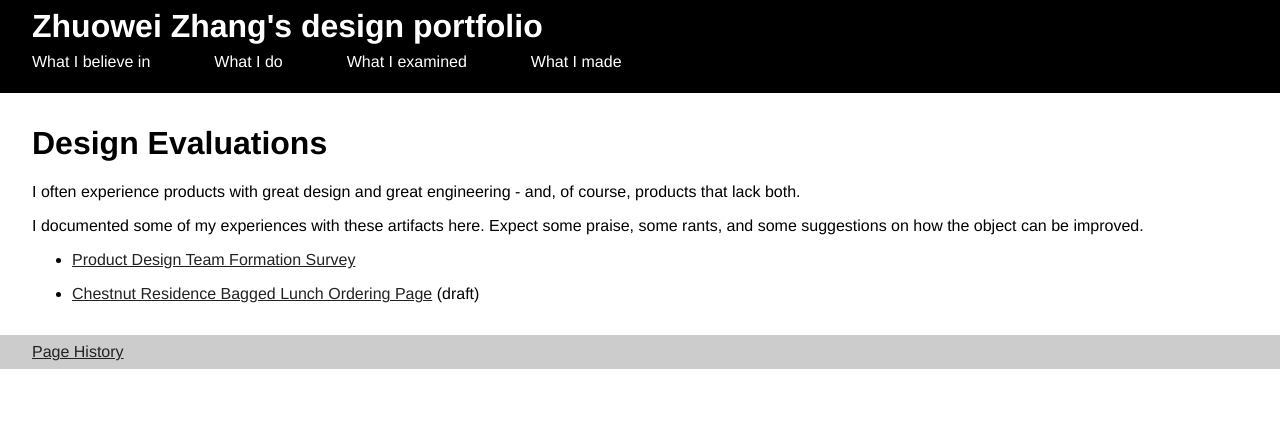
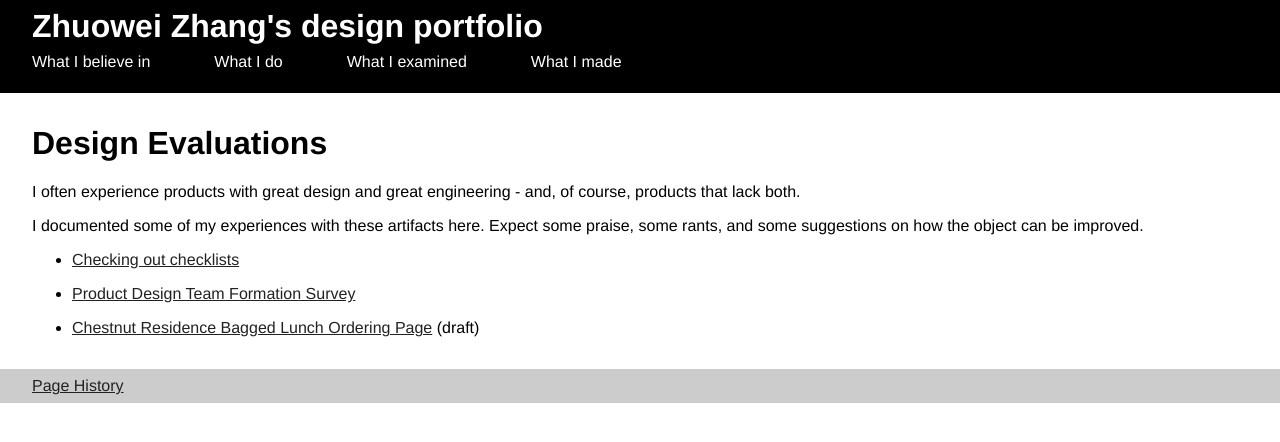
Before and after one commit to zhuowei/design, a Jekyll site: the page built from eval/index.md, in a window 1280 px wide. Shown: the top 442 px of the page. Built offline with Jekyll 4.4.1, drawn with Linux system fonts in a browser that asks for light colours.

Commit message:
Add link to checklist draft

```diff
--- a/eval/index.md
+++ b/eval/index.md
@@ -8,6 +8,8 @@ I often experience products with great design and great engineering - and, of co
 
 I documented some of my experiences with these artifacts here. Expect some praise, some rants, and some suggestions on how the object can be improved.
 
+ - [Checking out checklists](checklist.html)
+
  - [Product Design Team Formation Survey](teamsurvey.html)
 
  - [Chestnut Residence Bagged Lunch Ordering Page](lunch_draft.html) (draft)
```
